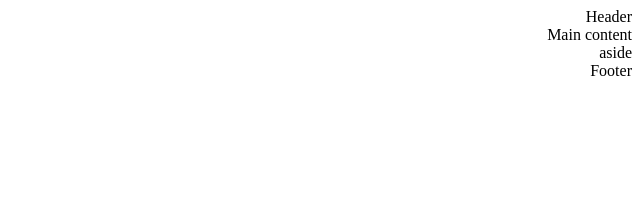
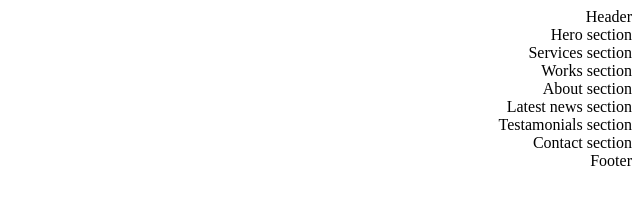
Before and after one commit to TrippyVaultBoy/atlas-web_front_end, a plain HTML site: page 5-index.html in a window 1280 px wide. Shown: the whole page, without its empty margins (640-1280 px from the left). Drawn offline with Linux system fonts and the light colour scheme.

Commit message:
added sections to main

```diff
--- a/html_advanced/article.html
+++ b/5-index.html
@@ -3,15 +3,23 @@
     <head>
         <meta charset="UTF-8">
         <meta name="viewport" content="width=device-width, initial-scale=1.0, viewport-fit=cover">
-        <title>Article - Techium</title>
+        <title>Homepage - Techium</title>
         <meta name="description" content="Techium is a digital agency">
 
         <link rel="icon" type="image/x-icon" href="./favicon.ico">
         <link rel="icon" type="image/png" href="./favicon.png">
     </head>
     <body>
-       <header>Header</header>
-       <main>Main content<aside>aside</aside></main>
-       <footer>Footer</footer>
+        <header>Header</header>
+        <main>
+            <div>Hero section</div>
+            <div>Services section</div>
+            <div>Works section</div>
+            <div>About section</div>
+            <div>Latest news section</div>
+            <div>Testamonials section</div>
+            <div>Contact section</div>
+        </main>
+        <footer>Footer</footer>
     </body>
 </html>
```
Also changed, not shown: html_advanced/browserconfig.xml (deleted, +0 -9 lines), html_advanced/README.md (deleted), html_advanced/android-chrome-192x192.png (deleted), html_advanced/android-chrome-512x512.png (deleted), html_advanced/apple-touch-icon.png (deleted), html_advanced/favicon-16x16.png (deleted), html_advanced/mstile-150x150.png (deleted), html_advanced/safari-pinned-tab.svg (deleted), html_advanced/site.webmanifest (deleted).
